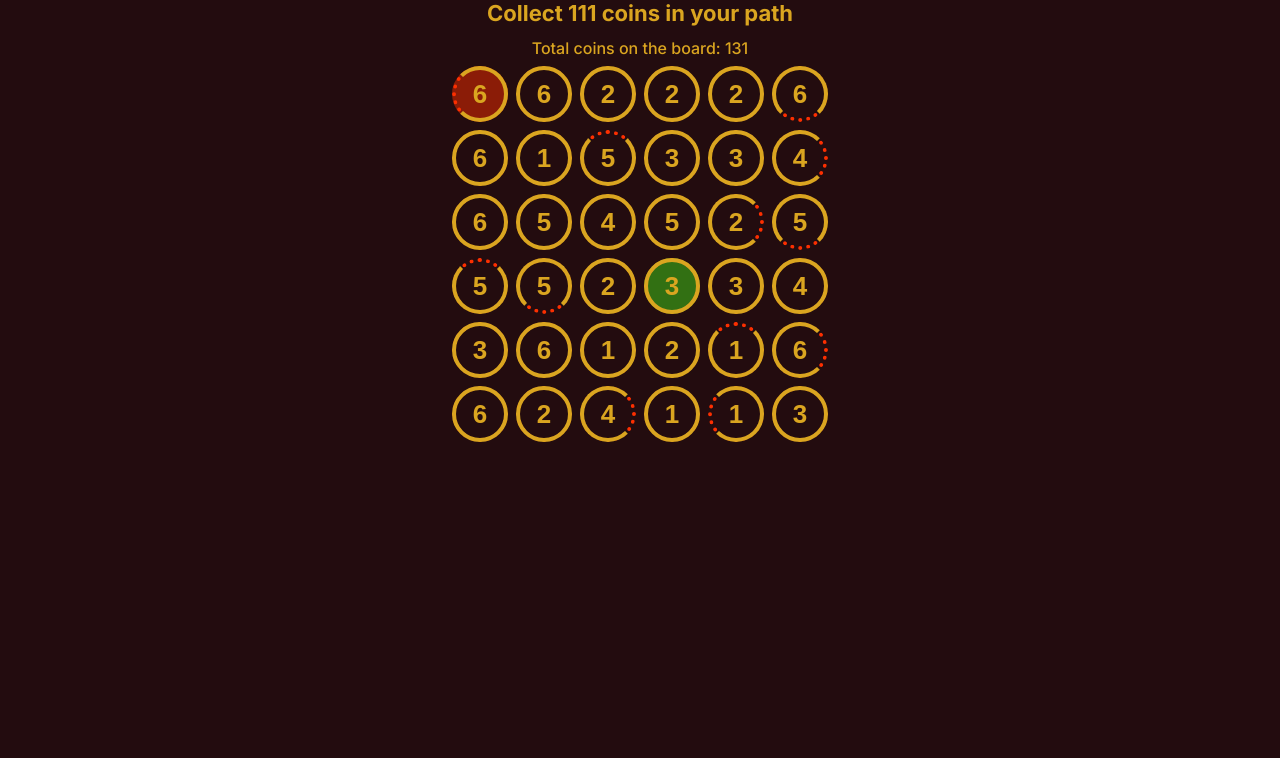
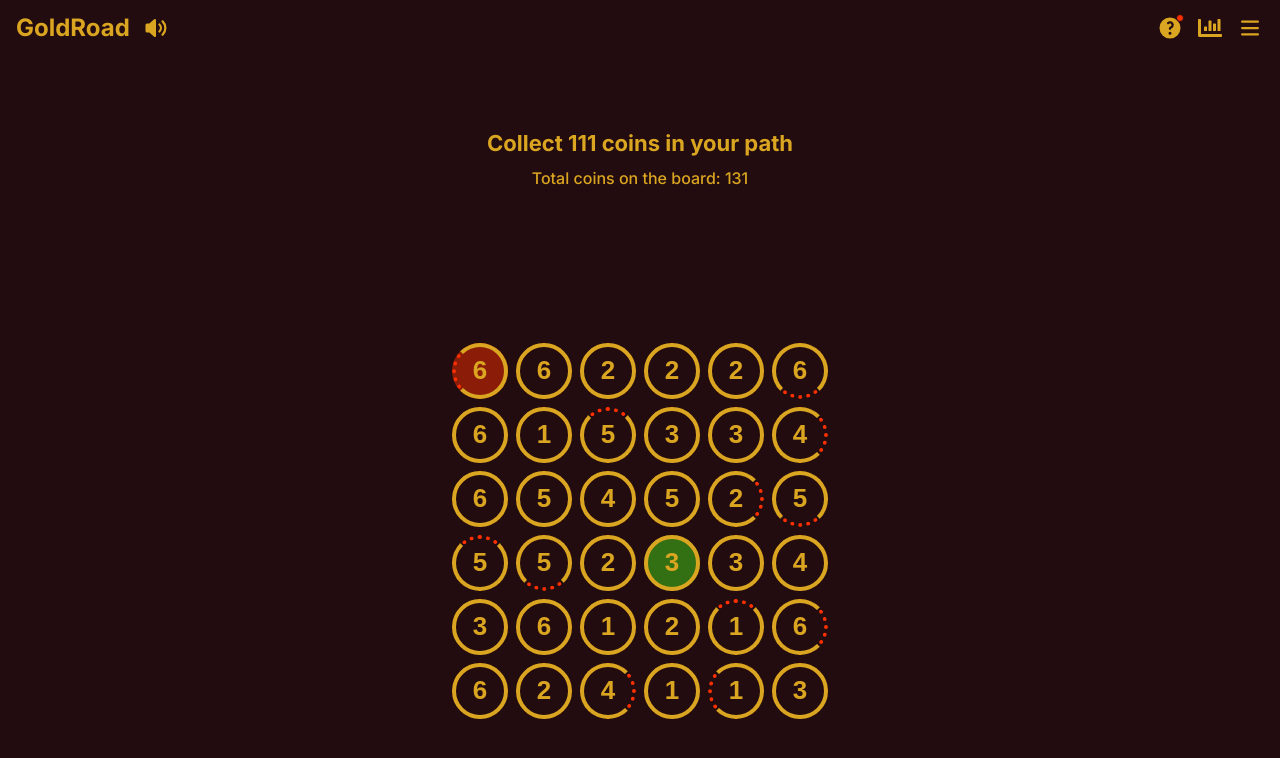
Before and after one commit to ra-jeev/goldroad, a Next.js app: page / in a window 1280 px wide. Shown: the top 758 px of the page. Built offline with nearby package versions, Linux system fonts and the light colour scheme; no server answers.

Commit message:
feat: add AppHeader to root layout

```diff
--- a/app/layout.tsx
+++ b/app/layout.tsx
@@ -1,5 +1,6 @@
 import type { Metadata } from 'next';
 import { Inter } from 'next/font/google';
+import AppHeader from '@/app/ui/app-header';
 import './globals.css';
 
 const inter = Inter({ subsets: ['latin'] });
@@ -17,6 +18,7 @@ export default function RootLayout({
   return (
     <html lang='en'>
       <body className={inter.className}>
+        <AppHeader />
         <main className='main'>{children}</main>
       </body>
     </html>
--- a/app/page.tsx
+++ b/app/page.tsx
@@ -2,9 +2,5 @@ import styles from './page.module.css';
 import GameContainer from '@/app/ui/game/game-container';
 
 export default function Home() {
-  return (
-    <main className={styles.main}>
-      <GameContainer />
-    </main>
-  );
+  return <GameContainer />;
 }
```
